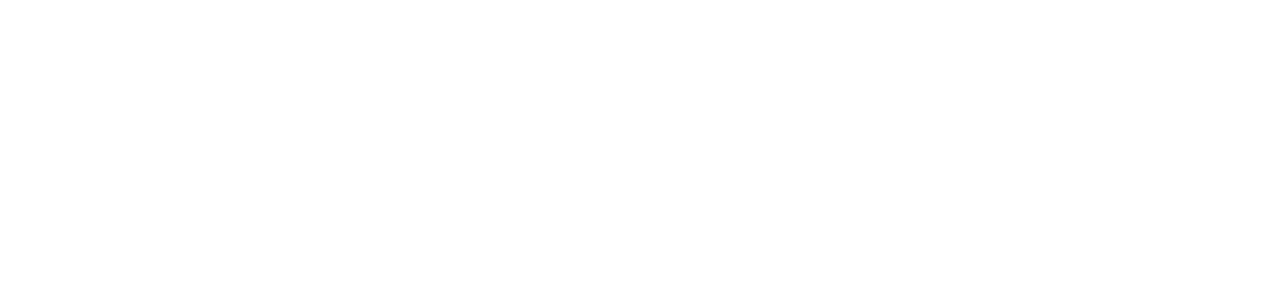
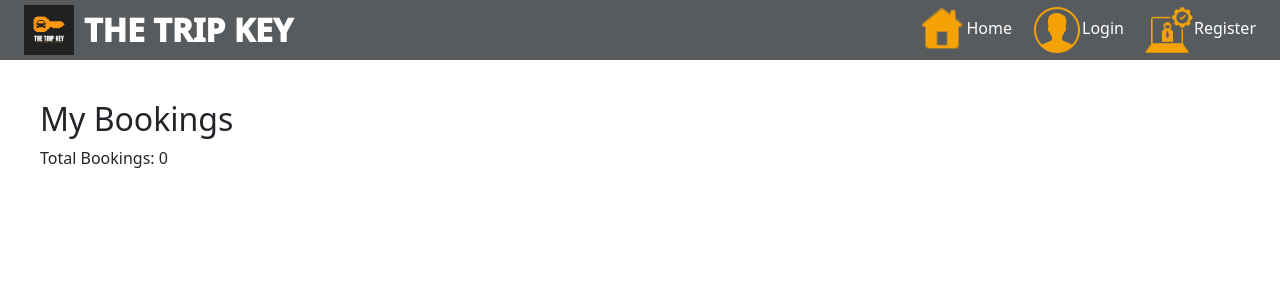
Before and after one commit to DamithaTheekshana/Frontend-Car_Rental_System, a React (Vite) app: page /mybookings in a window 1280 px wide. Before the commit this address had no page. Shown: the top 300 px of the page. Built offline with nearby package versions, Linux system fonts and the light colour scheme.

Commit message:
Add MyBooking button to HomeNavbar

```diff
--- a/src/App.jsx
+++ b/src/App.jsx
@@ -8,6 +8,7 @@ import LoginPage from './Pages/LoginPage'
 import RegisterPage from './Pages/RegisterPage'
 import AdminNavbar from './components/AdminNavbar'
 import AdminHomePage from './Pages/AdminHomePage'
+import MyBookingsPage from "./Pages/MyBookingsPage";
 
 function App() {
   // const [count, setCount] = useState(0)
@@ -18,6 +19,7 @@ function App() {
         <Route path="/" element={<HomePage/>}></Route>
         <Route path="/loginpage" element={<LoginPage/>}></Route>
         <Route path="/register" element={<RegisterPage/>}></Route>
+        <Route path="/mybookings" element={<MyBookingsPage />} />
       </Routes>
     </>
 
--- /dev/null
+++ b/src/Pages/MyBookingsPage.jsx
@@ -0,0 +1,47 @@
+import React, { useEffect, useState } from "react";
+import HomeNavbar from "../components/HomeNavbar";
+
+function MyBookingsPage() {
+
+  const [bookings, setBookings] = useState([]);
+
+  const user = JSON.parse(localStorage.getItem("user"));
+
+  useEffect(() => {
+
+    if (!user) {
+      return;
+    }
+
+    fetch(`http://localhost:8080/booking/userBookings/${user.userId}`)
+      .then((response) => {
+        if (!response.ok) {
+          throw new Error("Failed to fetch bookings");
+        }
+
+        return response.json();
+      })
+      .then((data) => {
+        console.log("My Bookings:", data);
+        setBookings(data);
+      })
+      .catch((error) => {
+        console.error("Booking Fetch Error:", error);
+      });
+
+  }, []);
+
+  return (
+    <>
+      <HomeNavbar />
+
+      <div style={{ padding: "40px" }}>
+        <h2>My Bookings</h2>
+
+        <p>Total Bookings: {bookings.length}</p>
+      </div>
+    </>
+  );
+}
+
+export default MyBookingsPage;
--- a/src/components/HomeNavbar.jsx
+++ b/src/components/HomeNavbar.jsx
@@ -31,6 +31,11 @@ function HomeNavbar() {
 
               {user ? (
               <>
+
+                <Link to="/mybookings"style={{color: "white",textDecoration: "none",fontWeight: "600"}}>
+                    My Bookings
+                </Link>
+
                   <span style={{ color: "white", fontWeight: "600" }}>
                     Welcome, {user.fullName}
                   </span>
```
